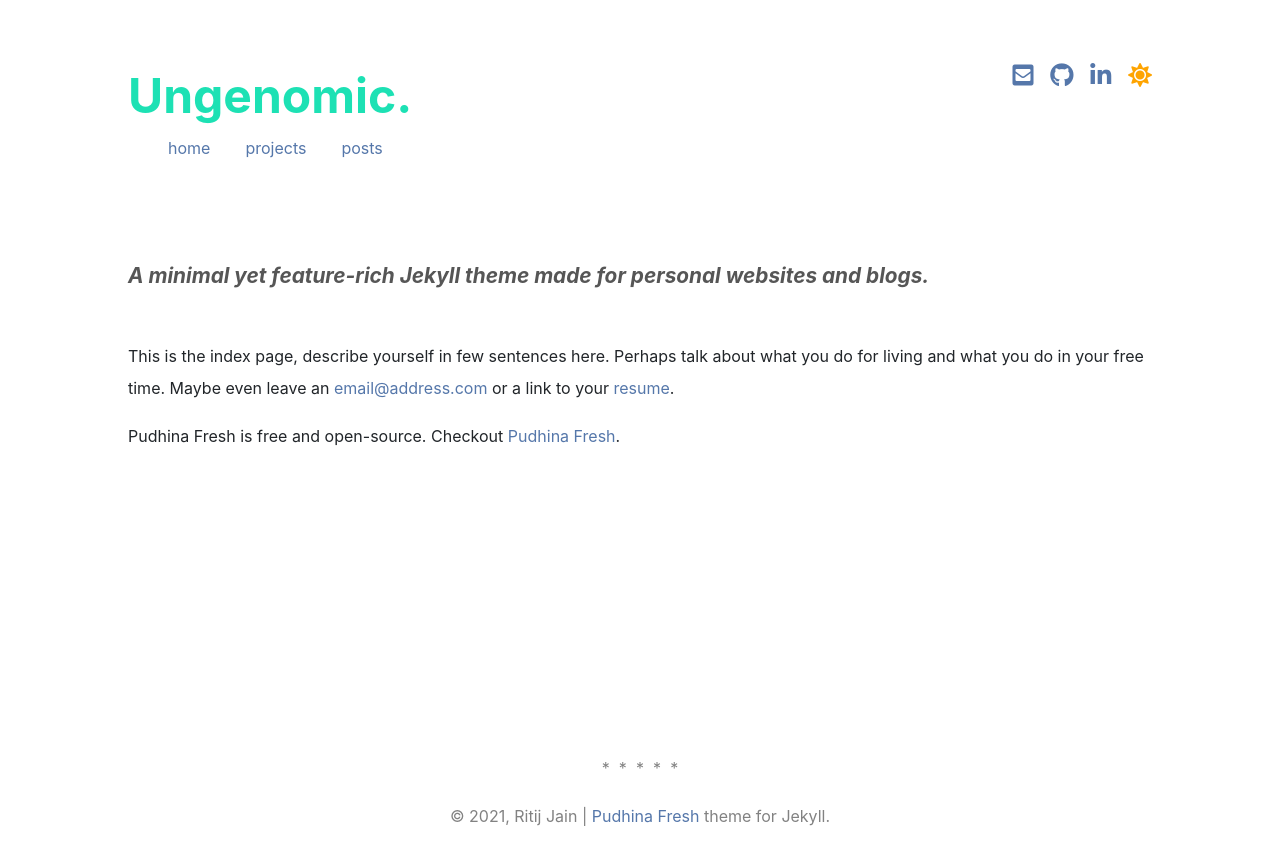
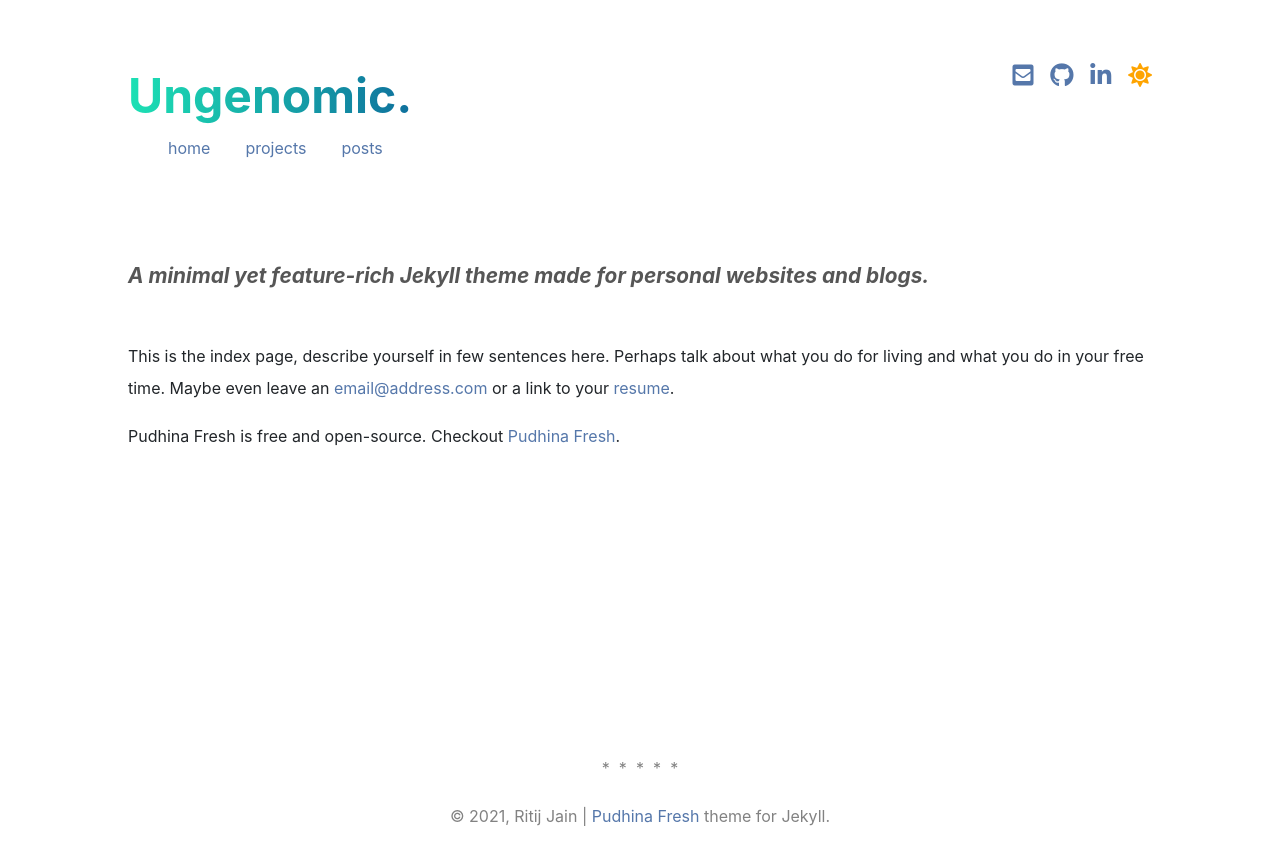
Before and after one commit to MurtoHilali/genemuse, a Jekyll site: the page built from index.md, in a window 1280 px wide. Shown: the top 865 px of the page. Built offline with Jekyll 4.4.1, drawn with Linux system fonts in a browser that asks for light colours; nearby versions of some CDN libraries; a style sheet for code colours, icons or effects is not loaded.

Commit message:
Update main.css

```diff
--- a/assets/css/main.css
+++ b/assets/css/main.css
@@ -91,6 +91,20 @@ a.logo:hover {
   color: #1de1b4;
   display: block;
   text-decoration: none;
+
+  /* Create the gradient. */
+  background-image: linear-gradient(90deg, #1de1b4, #0f709d);
+
+  /* Set the background size and repeat properties. */
+  background-size: 100%;
+  background-repeat: repeat;
+
+  /* Use the text as a mask for the background. */
+  /* This will show the gradient as a text color rather than element bg. */
+  -webkit-background-clip: text;
+  -webkit-text-fill-color: transparent;
+  -moz-background-clip: text;
+  -moz-text-fill-color: transparent;
 
 }
 }
```
